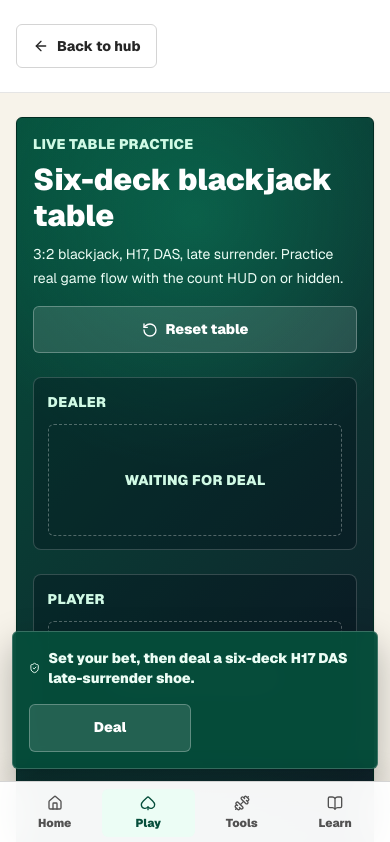
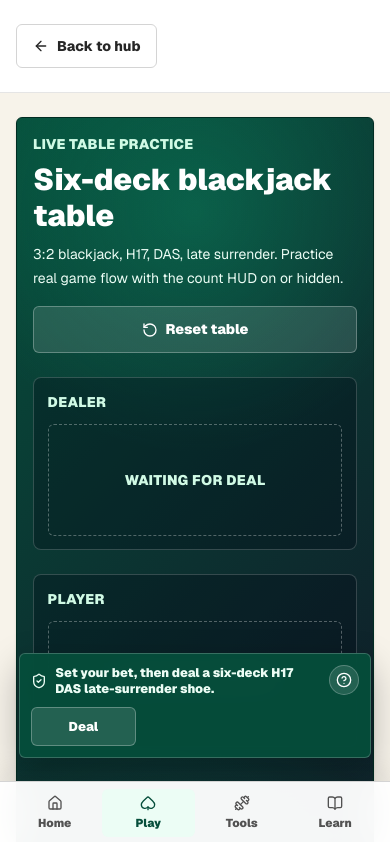
Before and after one commit to Willfwalker/blackjack, a Next.js app: page /play in a window 390 px wide. Shown: the top 842 px of the page. Built offline with nearby package versions, Linux system fonts and the light colour scheme.

Commit message:
Compact mobile action controls

```diff
--- a/src/app/globals.css
+++ b/src/app/globals.css
@@ -378,6 +378,42 @@ a:focus-visible {
   border: 1px solid rgb(255 255 255 / 0.08);
 }
 
+.table-action-status-row {
+  display: flex;
+  align-items: flex-start;
+  justify-content: space-between;
+  gap: 0.75rem;
+}
+
+.table-help-button {
+  display: inline-flex;
+  height: 2rem;
+  width: 2rem;
+  flex: 0 0 auto;
+  align-items: center;
+  justify-content: center;
+  border-radius: 999px;
+  border: 1px solid rgb(255 255 255 / 0.24);
+  background: rgb(255 255 255 / 0.12);
+  color: #ffffff;
+}
+
+.table-help-button:hover,
+.table-help-button[aria-expanded="true"] {
+  background: rgb(255 255 255 / 0.22);
+}
+
+.action-help-popover {
+  margin-top: 0.75rem;
+  display: grid;
+  grid-template-columns: repeat(2, minmax(0, 1fr));
+  gap: 0.6rem;
+  border-radius: 0.375rem;
+  border: 1px solid rgb(255 255 255 / 0.18);
+  background: rgb(3 7 18 / 0.26);
+  padding: 0.75rem;
+}
+
 .mobile-play-spacer {
   display: none;
 }
@@ -581,25 +617,47 @@ a:focus-visible {
 
   .table-action-panel {
     position: fixed;
-    right: 0.75rem;
-    bottom: calc(4.7rem + env(safe-area-inset-bottom));
-    left: 0.75rem;
+    right: auto;
+    bottom: calc(5.35rem + env(safe-area-inset-bottom));
+    left: 50%;
     z-index: 35;
+    width: calc(100% - 2rem);
+    max-width: 22rem;
+    transform: translateX(-50%);
     border: 1px solid rgb(255 255 255 / 0.2);
     background: rgb(6 78 59 / 0.96);
+    padding: 0.7rem;
     box-shadow: 0 14px 36px rgb(0 0 0 / 0.28);
     backdrop-filter: blur(16px);
   }
 
+  .table-action-status-row p {
+    font-size: 0.78rem;
+    line-height: 1.25;
+  }
+
+  .table-help-button {
+    height: 1.85rem;
+    width: 1.85rem;
+  }
+
+  .action-help-popover {
+    margin-top: 0.55rem;
+    gap: 0.5rem;
+    padding: 0.6rem;
+  }
+
   .table-action-buttons {
     display: grid;
-    grid-template-columns: repeat(2, minmax(0, 1fr));
+    grid-template-columns: repeat(3, minmax(0, 1fr));
+    gap: 0.45rem;
+    margin-top: 0.65rem;
   }
 
   .table-action-button {
-    min-height: 3rem;
-    padding-right: 0.75rem;
-    padding-left: 0.75rem;
+    min-height: 2.45rem;
+    padding: 0.45rem 0.35rem;
+    font-size: 0.8rem;
   }
 
   .table-hand {
@@ -613,7 +671,7 @@ a:focus-visible {
 
   .mobile-play-spacer {
     display: block;
-    height: 11rem;
+    height: 8.5rem;
   }
 }
 
--- a/src/components/blackjack-table.tsx
+++ b/src/components/blackjack-table.tsx
@@ -1,23 +1,24 @@
 "use client";
 
 import { useEffect, useReducer, useState } from "react";
-import { RotateCcw, ShieldCheck } from "lucide-react";
+import { CircleHelp, RotateCcw, ShieldCheck } from "lucide-react";
 import { PlayingCard } from "@/components/playing-card";
 import { BettingRail } from "@/components/betting-rail";
 import { CountHud } from "@/components/count-hud";
 import { DiscardTray } from "@/components/discard-tray";
 import { SessionStats } from "@/components/session-stats";
 import { StrategyPanel } from "@/components/strategy-panel";
-import { handValue, type Card } from "@/lib/blackjack/cards";
+import { formatCount, handValue, type Card } from "@/lib/blackjack/cards";
 import {
   activeHand,
   createInitialGameState,
   dealerVisibleCards,
   gameReducer,
+  trueCount,
   type BlackjackGameState,
   type GameAction,
 } from "@/lib/blackjack/game";
-import { recommendBasicStrategy, type StrategyAction } from "@/lib/blackjack/strategy";
+import { recommendBasicStrategy, recommendCountAwareStrategy, type StrategyAction } from "@/lib/blackjack/strategy";
 import type { TrainingEvent } from "@/lib/blackjack/training";
 
 const PLAY_STATS_KEY = "blackjack-play-session-stats";
@@ -26,6 +27,7 @@ const PLAY_STATE_KEY = "blackjack-play-table-state";
 export function BlackjackTable() {
   const [state, dispatchBase] = useReducer(gameReducer, undefined, createInitialGameState);
   const [hudVisible, setHudVisible] = useState(true);
+  const [actionHelpOpen, setActionHelpOpen] = useState(false);
   const [events, setEvents] = useState<TrainingEvent[]>([]);
   const [stateRestored, setStateRestored] = useState(false);
 
@@ -117,6 +119,7 @@ export function BlackjackTable() {
 
   const dealerCards = state.dealerHoleRevealed ? state.dealerCards : state.dealerCards.length > 0 ? [state.dealerCards[0], undefined] : [];
   const current = activeHand(state);
+  const actionHelp = getActionHelp(state);
 
   return (
     <div className="grid gap-6">
@@ -173,10 +176,30 @@ export function BlackjackTable() {
         </div>
 
         <div className="table-action-panel mt-6 rounded-md bg-black/25 p-4">
-          <p className="flex items-center gap-2 text-sm font-black text-emerald-50">
-            <ShieldCheck className="h-4 w-4" />
-            {state.message}
-          </p>
+          <div className="table-action-status-row">
+            <p className="flex min-w-0 items-center gap-2 text-sm font-black text-emerald-50">
+              <ShieldCheck className="h-4 w-4 flex-none" />
+              <span className="min-w-0">{state.message}</span>
+            </p>
+            <button
+              type="button"
+              aria-label="Show count decision help"
+              aria-expanded={actionHelpOpen}
+              onClick={() => setActionHelpOpen((open) => !open)}
+              className="table-help-button"
+            >
+              <CircleHelp className="h-4 w-4" />
+            </button>
+          </div>
+
+          {actionHelpOpen ? (
+            <div className="action-help-popover">
+              <HelpStat label="RC" value={actionHelp.runningCount} />
+              <HelpStat label="TC" value={actionHelp.trueCount} />
+              <HelpStat label="Book says" value={actionHelp.book} />
+              <HelpStat label="Counting logic" value={actionHelp.countLogic} />
+            </div>
+          ) : null}
 
           <div className="table-action-buttons mt-4 flex flex-wrap gap-2">
             {state.phase === "betting" ? (
@@ -271,6 +294,55 @@ export function BlackjackTable() {
   );
 }
 
+function getActionHelp(state: BlackjackGameState) {
+  const tc = trueCount(state);
+  const dealer = dealerVisibleCards(state)[0];
+  const hand = activeHand(state);
+
+  if (state.phase === "insurance" && dealer?.rank === "A") {
+    return {
+      runningCount: formatCount(state.runningCount),
+      trueCount: formatCount(tc),
+      book: "Decline insurance",
+      countLogic: tc >= 3 ? "Take insurance at TC +3 or higher" : "Decline insurance below TC +3",
+    };
+  }
+
+  if (state.phase === "player" && hand && dealer) {
+    const canDouble = hand.cards.length === 2;
+    const canSplit = hand.cards.length === 2 && state.playerHands.length < state.rules.maxSplitHands;
+    const book = recommendBasicStrategy(hand.cards, dealer.rank, { canDouble, canSplit });
+    const counting = recommendCountAwareStrategy(hand.cards, dealer.rank, tc, {
+      canDouble,
+      canSplit,
+      allowInsurance: false,
+    });
+
+    return {
+      runningCount: formatCount(state.runningCount),
+      trueCount: formatCount(tc),
+      book: book.label,
+      countLogic: counting.action === book.action ? `${counting.label} - no count deviation` : counting.label,
+    };
+  }
+
+  return {
+    runningCount: formatCount(state.runningCount),
+    trueCount: formatCount(tc),
+    book: state.phase === "roundOver" ? "Next round" : "Deal the hand",
+    countLogic: state.phase === "betting" ? `Bet ${state.baseBet} or use the suggested ramp` : "No active decision",
+  };
+}
+
+function HelpStat({ label, value }: { label: string; value: string }) {
+  return (
+    <div>
+      <p className="text-[0.68rem] font-black uppercase tracking-wide text-emerald-100">{label}</p>
+      <p className="mt-0.5 text-xs font-black leading-4 text-white">{value}</p>
+    </div>
+  );
+}
+
 function isStoredGameState(value: BlackjackGameState) {
   return Boolean(
     value &&
```
